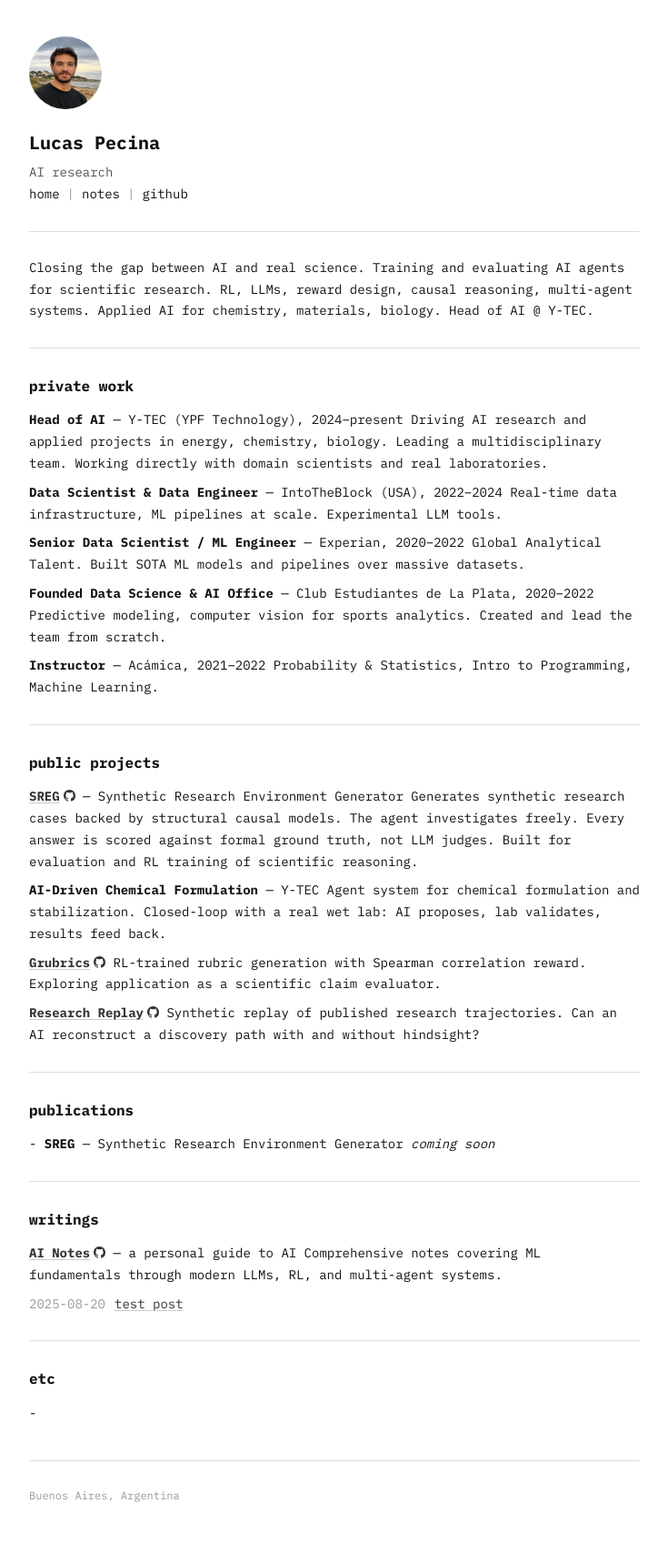
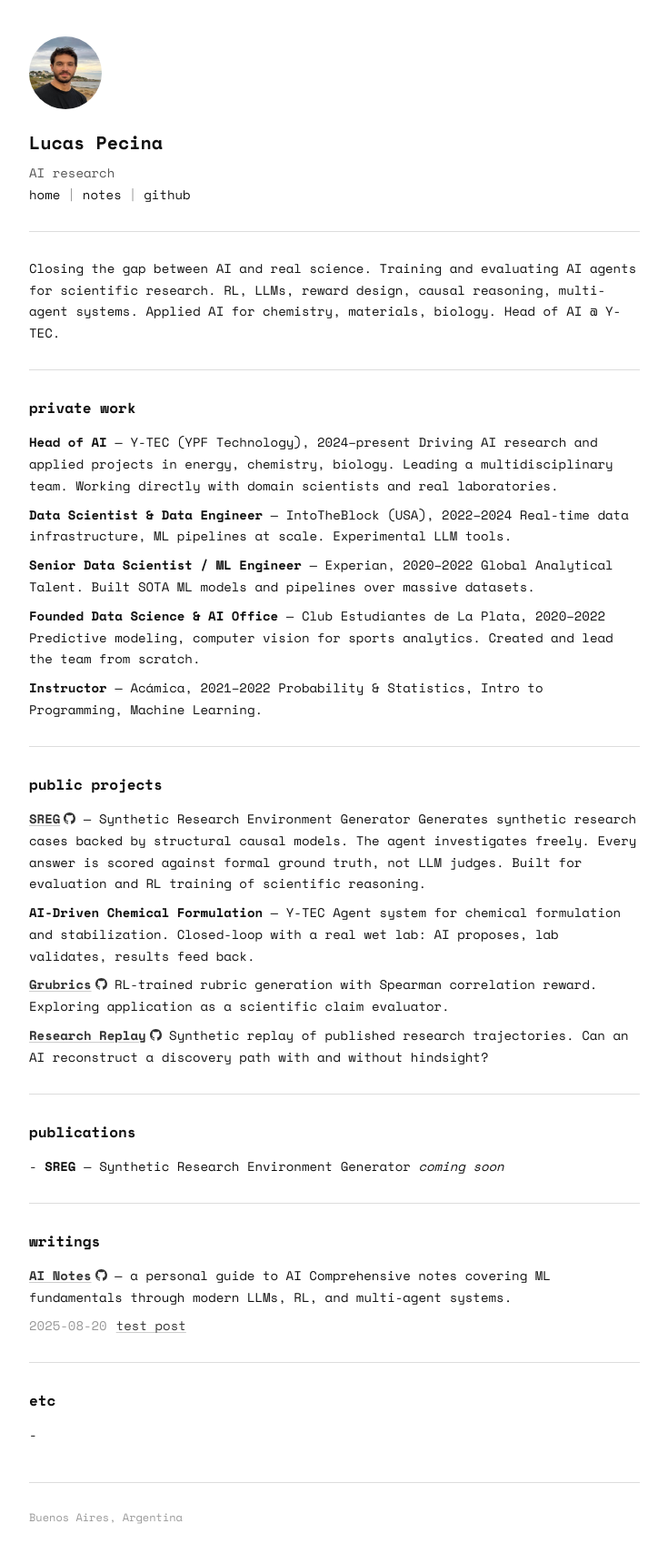
Before and after one commit to lucaspecina/lucaspecina.github.io, a Jekyll site: the page built from index.md, in a window 1280 px wide. Shown: the whole page at 91% size, without its empty margins (272-1007 px from the left). Built offline with Jekyll 4.4.1, drawn with Linux system fonts in a browser that asks for light colours; our own code applies the rules of GitHub Pages for plain Markdown files; before the commit the page ends 1695 px from its top, so only the background shows below that.

Commit message:
Switch to Space Mono font
Co-Authored-By: Claude Opus 4.6 (1M context) <noreply@anthropic.com>

```diff
--- a/_layouts/default.html
+++ b/_layouts/default.html
@@ -6,7 +6,7 @@
   <title>{{ page.title | default: site.title }}</title>
   <link rel="preconnect" href="https://fonts.googleapis.com">
   <link rel="preconnect" href="https://fonts.gstatic.com" crossorigin>
-  <link href="https://fonts.googleapis.com/css2?family=IBM+Plex+Mono:wght@400;700&display=swap" rel="stylesheet">
+  <link href="https://fonts.googleapis.com/css2?family=Space+Mono:wght@400;700&display=swap" rel="stylesheet">
   <link rel="stylesheet" href="{{ '/assets/css/main.css' | relative_url }}">
 </head>
 <body>
--- a/assets/css/main.css
+++ b/assets/css/main.css
@@ -5,7 +5,7 @@
 }
 
 body {
-  font-family: "IBM Plex Mono", "Lucida Console", "Courier New", monospace;
+  font-family: "Space Mono", "Lucida Console", "Courier New", monospace;
   font-size: 16px;
   line-height: 1.7;
   color: #111;
```
